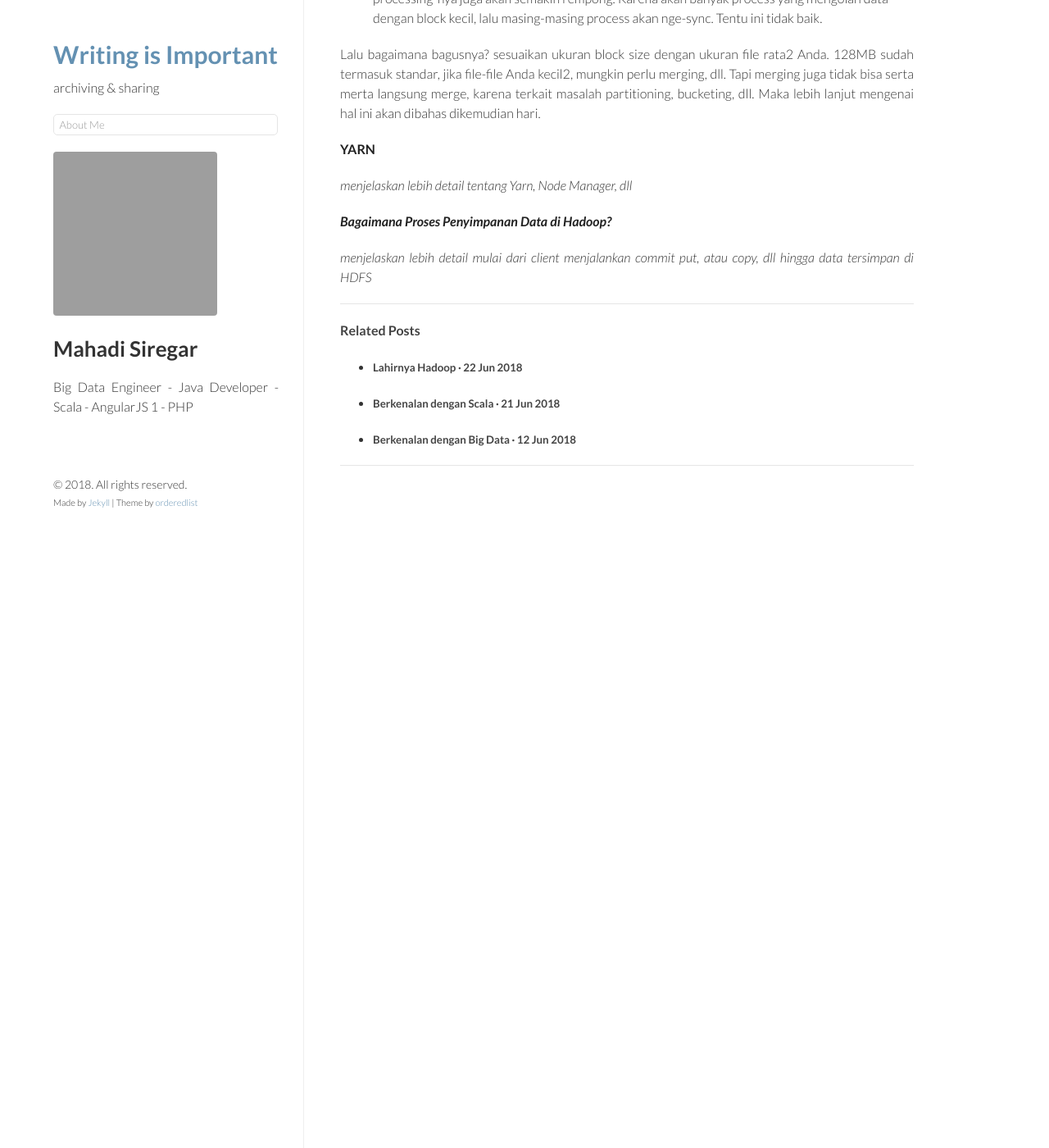
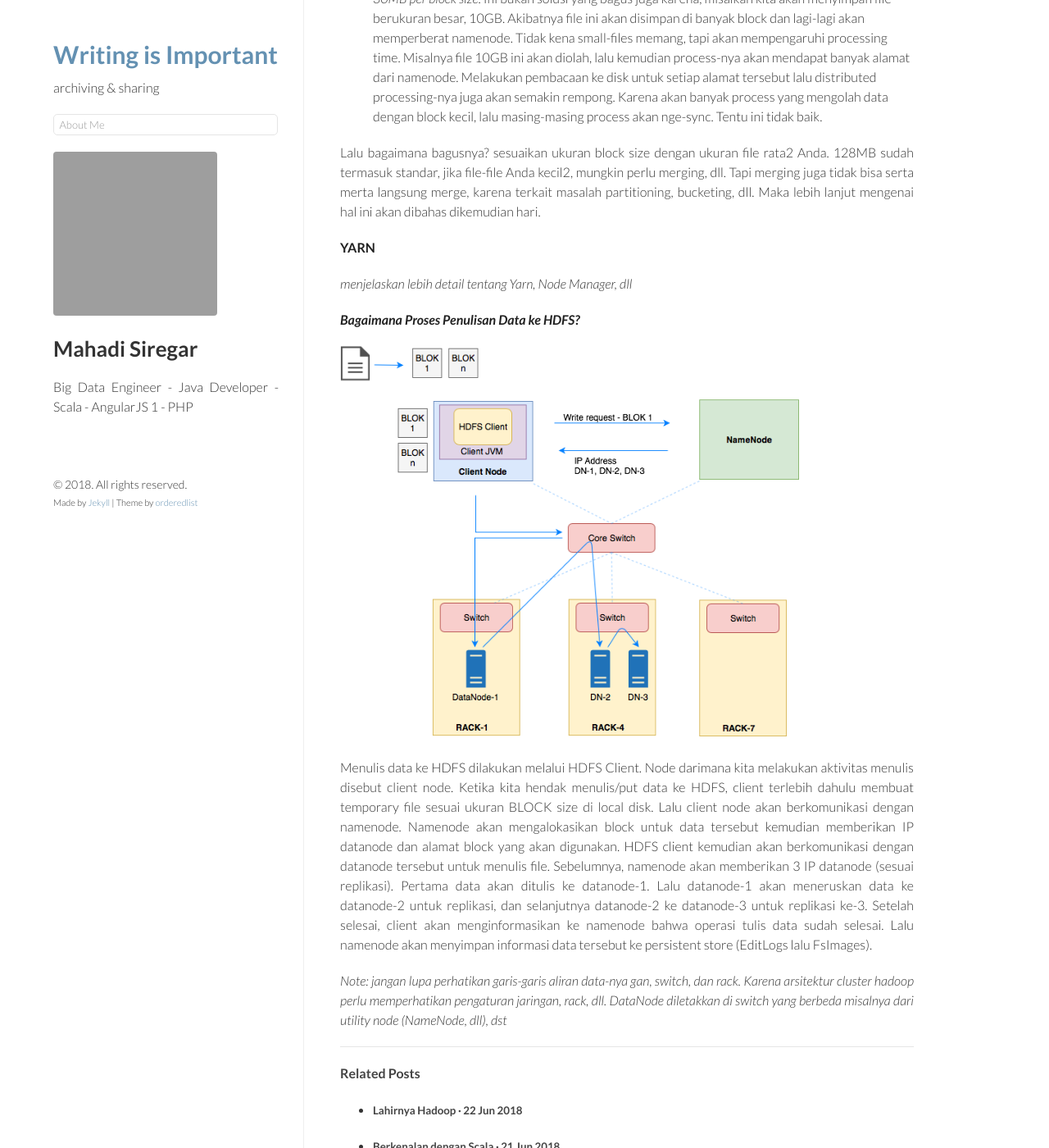
Before and after one commit to regar016/mahadisiregar.github.io, a Jekyll site: the page built from _posts/2018-06-22-berkenalan-dengan-hadoop.markdown, in a window 1280 px wide and 1400 px high, scrolled down 2926 px. Shown: the whole window at 82% size. Built offline with Jekyll 4.4.1, drawn with Linux system fonts in a browser that asks for light colours; before the commit the page ends 3614 px from its top, so only the background shows below that; some of the changed text lies outside the part shown; grey boxes are pictures that could not be loaded.

Commit message:
update - berkenalan dengan hadoop

```diff
--- a/_posts/2018-06-22-berkenalan-dengan-hadoop.markdown
+++ b/_posts/2018-06-22-berkenalan-dengan-hadoop.markdown
@@ -20,7 +20,7 @@ Pada ilustrasi di atas, si John menangani project A, Doe menangani project B, ds
 
 ![hadoop architecture ilustration](/images/hadoop-architecture-ilustration-2.png){:class="img-responsive"}
 
-Ilustrasi di atas bisa dimirip-miripkan dengan Hadoop. Project Manager pada gambar tersebut bisa diilustrasikan sebagai Master Node, lalu John, Doe, dkk sebagai Slave Node. Lebih jauh, Master Node ini disebut sebagai ***NameNode*** dan Slave node disebut sebagai ***DataNode***. Jika salah satu datanode down, namenode akan memberikan alamat data dari node lain. Lalu bagaimana jika si NameNode yang down? Maka muncullah ***Secondary NameNode***.
+Ilustrasi di atas bisa dimirip-miripkan dengan Hadoop. Project Manager pada gambar tersebut bisa diilustrasikan sebagai Master Node, lalu John, Doe, dkk sebagai Slave Node. Lebih jauh, Master Node ini disebut sebagai ***NameNode*** dan Slave node disebut sebagai ***DataNode***. Jika salah satu datanode down, namenode akan memberikan alamat data dari datanode lain sehingga data masih tetap tersedia. Karena masing-masing data block tersebut di-replikasi 3 dan masing-masing replikasi disimpan di datanode berbeda. Replikasi menjadikan data consume 3x lipat disk dong? Boros amat. Iya, data block akan consume disk 3x (default) lipat. Boros? Ya itu adalah cara untuk menjaga data tetap tersedia, dan di Hadoop terdapat namanya **compression** yang menjadikan ukuran file menjadi jauh lebih kecil dari seharusnya. Mengenai compresion akan dibahas di part terpisah. Lalu bagaimana jika si NameNode yang down? Maka muncullah ***Secondary NameNode***.
 
 ![hadoop architecture](/images/hadoop-architecture-1.png){:class="img-responsive"}
 
@@ -60,6 +60,10 @@ Lalu bagaimana bagusnya? sesuaikan ukuran block size dengan ukuran file rata2 An
 
 *menjelaskan lebih detail tentang Yarn, Node Manager, dll*
 
-***Bagaimana Proses Penyimpanan Data di Hadoop?***
+***Bagaimana Proses Penulisan Data ke HDFS?***
 
-*menjelaskan lebih detail mulai dari client menjalankan commit put, atau copy, dll hingga data tersimpan di HDFS*
+![HDFS write process](/images/hadoop-tutorial-writeops.png){:class="img-responsive"}
+
+Menulis data ke HDFS dilakukan melalui HDFS Client. Node darimana kita melakukan aktivitas menulis disebut client node. Ketika kita hendak menulis/put data ke HDFS, client terlebih dahulu membuat temporary file sesuai ukuran BLOCK size di local disk. Lalu client node akan berkomunikasi dengan namenode. Namenode akan mengalokasikan block untuk data tersebut kemudian memberikan IP datanode dan alamat block yang akan digunakan. HDFS client kemudian akan berkomunikasi dengan datanode tersebut untuk menulis file. Sebelumnya, namenode akan memberikan 3 IP datanode (sesuai replikasi). Pertama data akan ditulis ke datanode-1. Lalu datanode-1 akan meneruskan data ke datanode-2 untuk replikasi, dan selanjutnya datanode-2 ke datanode-3 untuk replikasi ke-3. Setelah selesai, client akan menginformasikan ke namenode bahwa operasi tulis data sudah selesai. Lalu namenode akan menyimpan informasi data tersebut ke persistent store (EditLogs lalu FsImages).
+
+*Note: jangan lupa perhatikan garis-garis aliran data-nya gan, switch, dan rack. Karena arsitektur cluster hadoop perlu memperhatikan pengaturan jaringan, rack, dll. DataNode diletakkan di switch yang berbeda misalnya dari utility node (NameNode, dll), dst*
```
Also changed, not shown: images/hadoop-tutorial-writeops.png (added).
